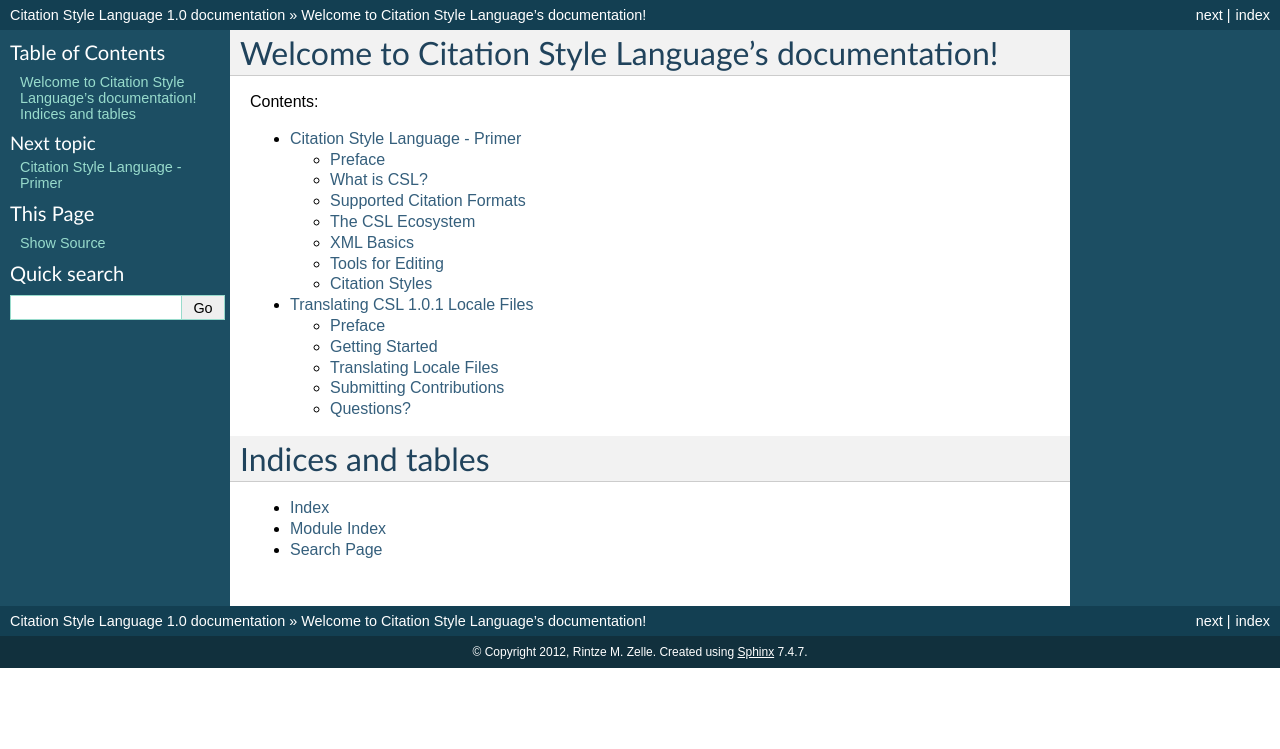
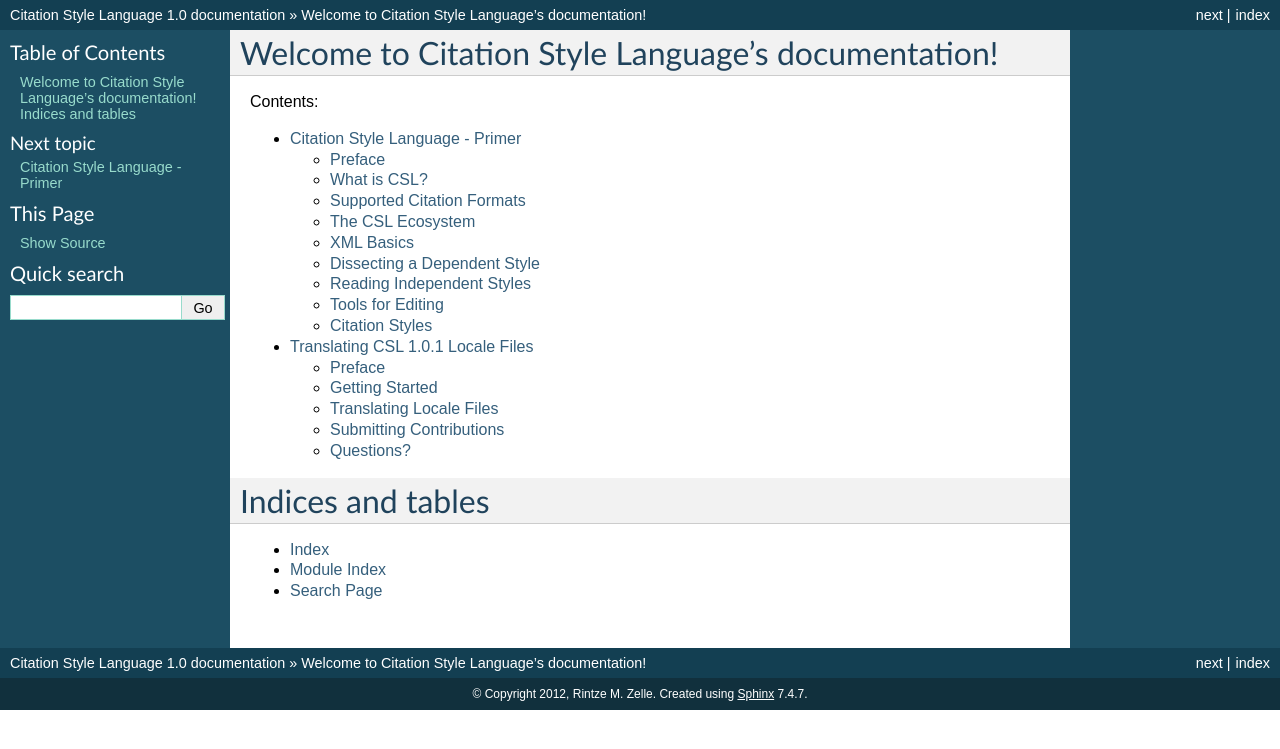
Before and after one commit to rmzelle/writing, a Sphinx documentation site: the page built from docs/index.rst, in a window 1280 px wide. Shown: the top 749 px of the page. Built offline with Sphinx 7.4.7, drawn with Linux system fonts in a browser that asks for light colours; some of the changed lines change nothing that is shown.

Commit message:
Add example style

```diff
--- a/docs/primer.rst
+++ b/docs/primer.rst
@@ -182,9 +182,9 @@
 - **Well-formedness and Schema Validity**. Unlike HTML, XML does not allow for any markup errors. Any error, like forgetting an end tag, having more than one root element, or incorrect escaping will break the XML document and can prevent it from being processed. XML documents that follow the XML specification and are error-free are "well-formed". For well-formed CSL styles and locale files there is a second level of testing, involving the CSL schema. Our schema describes which CSL elements and attributes are allowed and how they must be used. When a style or locale file is tested against the rules of the CSL schema and passes, the file is valid CSL (this process is called "validation"). Only well-formed and valid CSL files can be expected to work properly.
 
 Dissecting a Dependent Style
-^^^^^^^^^^^^^^^^^^^^^^^^^^^^
+~~~~~~~~~~~~~~~~~~~~~~~~~~~~
 
-Lets look again at the dependent style we showed above. This time, we include XML comments to describe each part of the style (XML comments start with ``<!--`` and end with ``-->``).
+Lets look again at the dependent style we showed above. This time, we include XML comments to describe each part of the style (XML comments start with ``<!--`` and end with ``-->``, and are ignored by the CSL processor).
 
 .. sourcecode:: xml
 
@@ -228,6 +228,11 @@
     </style>
 
 As you can see, dependent styles don't contain any formatting instructions. Instead, the style above leans on the independent CSL style for the American Society for Microbiology.
+
+Reading Independent Styles
+~~~~~~~~~~~~~~~~~~~~~~~~~~
+
+
 
 Tools for Editing
 ~~~~~~~~~~~~~~~~~
```
Also changed, not shown: 1 other file.
